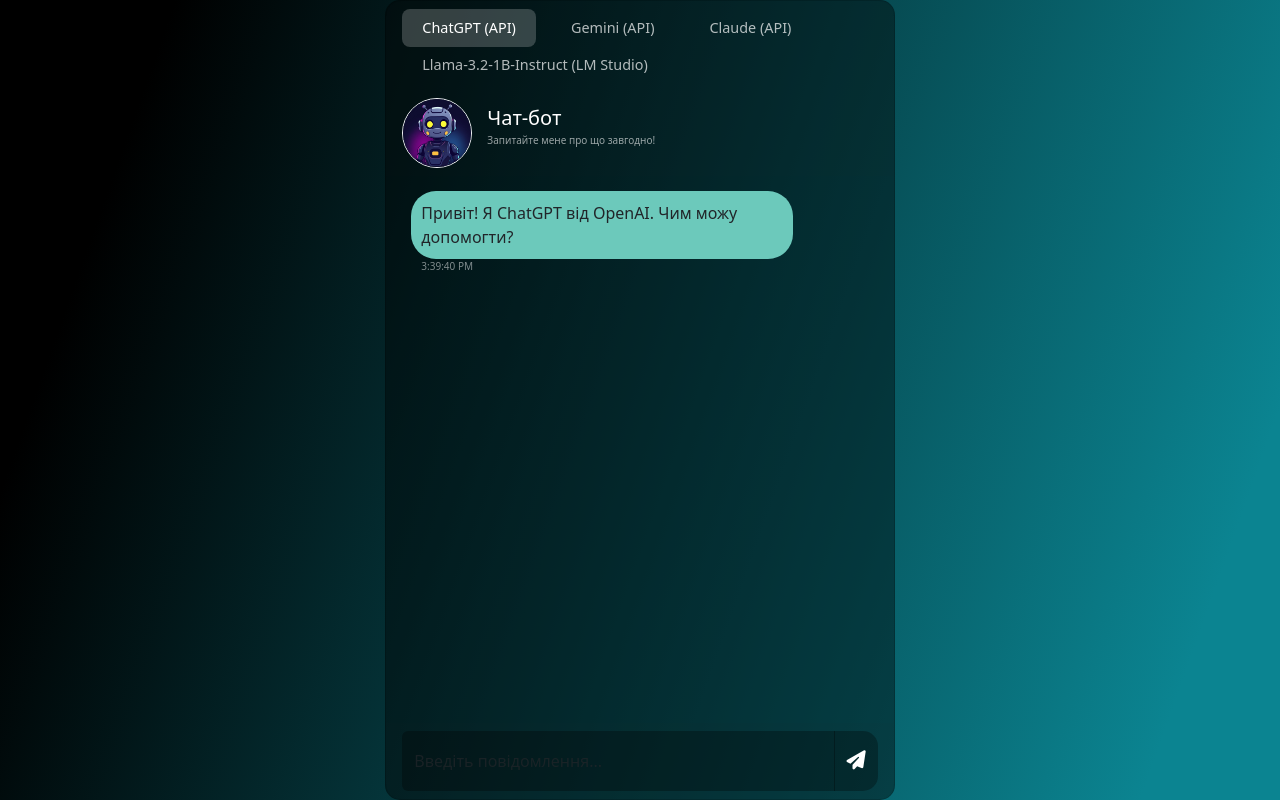
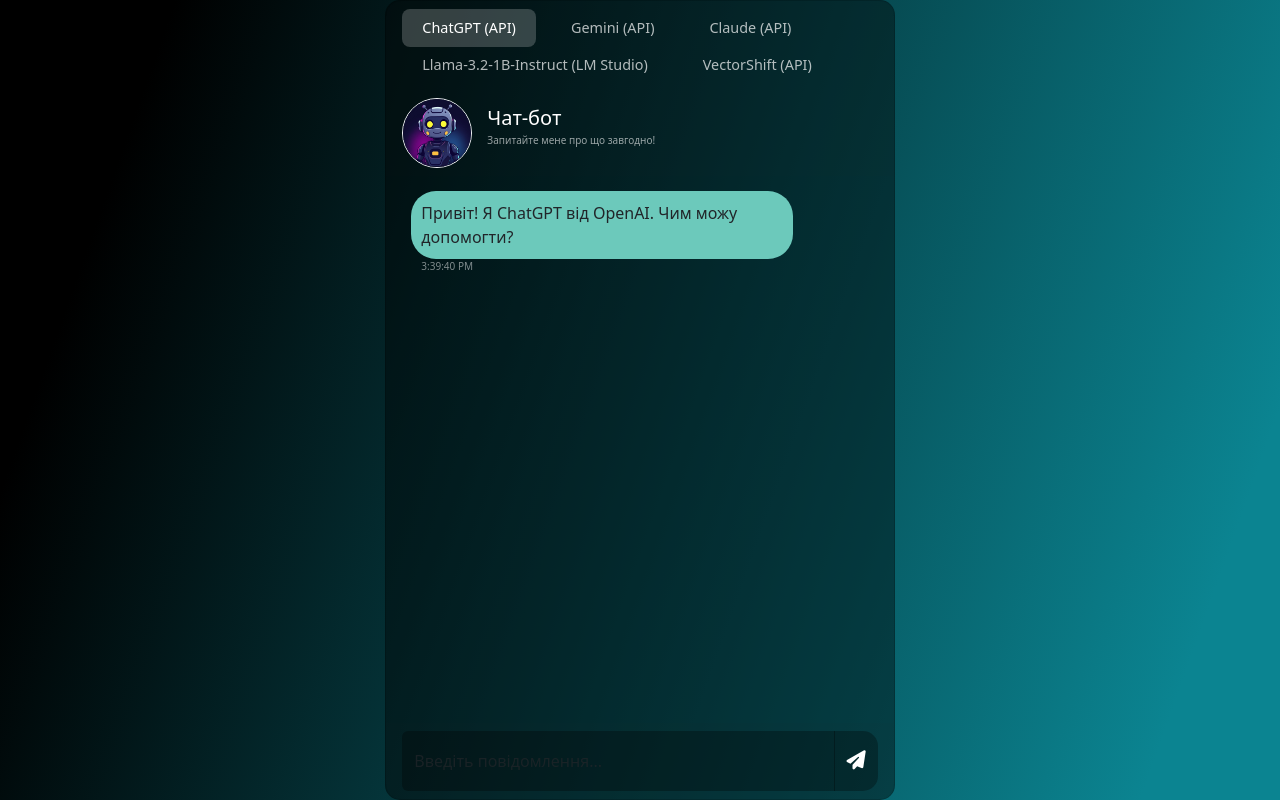
Before and after one commit to JekaX/diploma-project, a Flask app: page / in a window 1280 px wide. Run offline with Flask 3, Linux system fonts and the light colour scheme; some libraries are stand-ins or nearby versions.

Commit message:
add vectorshift.ai integration

```diff
--- a/app.py
+++ b/app.py
@@ -2,6 +2,8 @@
 from openai import OpenAI
 import google.generativeai as genai
 import anthropic
+import requests
+import json
 
 app = Flask(__name__)
 
@@ -10,14 +12,16 @@
     'openai': [],
     'google': [],
     'anthropic': [],
-    'lmstudio': []
+    'lmstudio': [],
+    'vectorshift': []
 }
 
 models = {
     'openai': 'gpt-3.5-turbo',
     'google': 'gemini-1.5-flash',
     'anthropic': 'claude-3-5-sonnet-20241022',
-    'lmstudio': 'hugging-quants/Llama-3.2-1B-Instruct-Q8_0-GGUF'
+    'lmstudio': 'hugging-quants/Llama-3.2-1B-Instruct-Q8_0-GGUF',
+    'vectorshift': 'Vectorshift Demo'
 }
 
 MAX_TOKENS = 4000
@@ -30,6 +34,10 @@
 # Конфігурація Google Gemini
 genai.configure(api_key="your-google-api-key")
 google_model = genai.GenerativeModel(models['google'])
+
+# Конфігурація VectorShift
+VECTORSHIFT_API_KEY = "your_vectorshift_api_key"
+VECTORSHIFT_URL = "https://api.vectorshift.ai/api/pipelines/run"
 
 
 def trim_history(history, max_tokens, prompt_tokens):
@@ -93,6 +101,24 @@
             model_response = completion.choices[0].message.content
             prompt_tokens = completion.usage.prompt_tokens
 
+        elif provider == 'vectorshift':
+            # Конвертуємо історію в формат, зрозумілий для VectorShift
+            vectorshift_message = "\n".join([msg["content"] for msg in history])
+            data = {
+                "inputs": json.dumps({
+                    "input": vectorshift_message
+                }),
+                "pipeline_name": models['vectorshift'],
+                "username": "test_demo",
+            }
+            headers = {
+                "Api-Key": VECTORSHIFT_API_KEY,
+            }
+            response = requests.post(VECTORSHIFT_URL, headers=headers, data=data)
+            response_json = response.json()
+            model_response = response_json.get("output", "Немає відповіді")
+            prompt_tokens = len(vectorshift_message.split())  # Приблизна оцінка токенів
+
         # Обрізаємо історію, якщо вона перевищує ліміт токенів
         trim_history(history, MAX_TOKENS, prompt_tokens)
 
--- a/static/script.js
+++ b/static/script.js
@@ -1,18 +1,14 @@
-// Змінна для відстеження історії повідомлень для кожної моделі
 let chatHistories = {
     'chatgpt': [],
     'gemini': [],
     'claude': [],
     'lmstudio': [],
+    'vectorshift': [],
 };
 
-// Поточна вибрана модель
 let currentProvider = 'chatgpt';
-
-// Змінна для відстеження стану очікування відповіді від моделі
 let isWaitingForResponse = false;
 
-// Функція для додавання повідомлення до історії та відображення його
 function addMessage(message, isUser = false, provider = currentProvider) {
     const messageData = {
         message: message,
@@ -24,7 +20,6 @@
     displayMessage(messageData);
 }
 
-// Функція для відображення повідомлення на екрані
 function displayMessage(messageData) {
     const messageContainer = $('<div>').addClass('d-flex mb-4 ' + (messageData.isUser ? 'justify-content-end' : 'justify-content-start'));
     const messageContent = $('<div>').addClass(messageData.isUser ? 'msg_container_send' : 'msg_container').text(messageData.message);
@@ -37,7 +32,6 @@
     $('#messageFormeight').scrollTop($('#messageFormeight')[0].scrollHeight);
 }
 
-// Функція для відображення історії повідомлень для обраної моделі
 function displayChatHistory(provider) {
     $('#messageFormeight').empty();
     chatHistories[provider].forEach(messageData => {
@@ -46,20 +40,18 @@
     $('#messageFormeight').scrollTop($('#messageFormeight')[0].scrollHeight);
 }
 
-// Привітальні повідомлення для кожної моделі
 const welcomeMessages = {
     'chatgpt': "Привіт! Я ChatGPT від OpenAI. Чим можу допомогти?",
     'gemini': "Привіт! Я Gemini від Google. Чим можу допомогти?",
     'claude': "Привіт! Я Claude від Anthropic. Чим можу допомогти?",
     'lmstudio': "Привіт! Я Llama-3.2-1B-Instruct від LM Studio. Чим можу допомогти?",
+    'vectorshift': "Привіт! Я VectorShift від VectorShift.ai. Чим можу допомогти?",  // Додаємо привітальне повідомлення для VectorShift
 };
 
-// Ініціалізація та обробка подій при завантаженні сторінки
 $(document).ready(function() {
-    // Обробка події перемикання вкладок
     $('a[data-bs-toggle="tab"]').on('shown.bs.tab', function (e) {
         if (isWaitingForResponse) {
-            e.preventDefault(); // Блокуємо перемикання вкладок під час очікування відповіді
+            e.preventDefault();
             return;
         }
 
@@ -76,7 +68,6 @@
         }
     });
 
-    // Відображення історії повідомлень для початкової моделі
     if (chatHistories['chatgpt'].length === 0) {
         addMessage(welcomeMessages['chatgpt']);
     } else {
@@ -84,10 +75,8 @@
     }
 });
 
-// Обробка події натискання кнопки відправки повідомлення
 $('#send-btn').click(sendMessage);
 
-// Обробка події натискання клавіші Enter у полі введення повідомлення
 $('#message').keypress(function(e) {
     if(e.which == 13 && !e.shiftKey) {
         sendMessage();
@@ -95,10 +84,9 @@
     }
 });
 
-// Функція для відправки повідомлення
 function sendMessage() {
     if (isWaitingForResponse) {
-        return; // Блокуємо відправку повідомлення під час очікування відповіді
+        return;
     }
 
     const message = $('#message').val().trim();
@@ -106,8 +94,8 @@
     if(message) {
         addMessage(message, true);
 
-        isWaitingForResponse = true; // Встановлюємо стан очікування відповіді
-        disableTabsAndSendButton(); // Вимикаємо вкладки та кнопку відправки
+        isWaitingForResponse = true;
+        disableTabsAndSendButton();
 
         $.ajax({
             url: `/get/${currentProvider}`,
@@ -115,13 +103,13 @@
             data: {msg: message},
             success: function(response) {
                 addMessage(response.response);
-                isWaitingForResponse = false; // Знімаємо стан очікування відповіді
-                enableTabsAndSendButton(); // Вмикаємо вкладки та кнопку відправки
+                isWaitingForResponse = false;
+                enableTabsAndSendButton();
             },
             error: function() {
                 addMessage("Вибачте, сталася помилка. Спробуйте ще раз пізніше.", false);
-                isWaitingForResponse = false; // Знімаємо стан очікування відповіді
-                enableTabsAndSendButton(); // Вмикаємо вкладки та кнопку відправки
+                isWaitingForResponse = false;
+                enableTabsAndSendButton();
             }
         });
 
@@ -129,14 +117,12 @@
     }
 }
 
-// Функція для вимкнення вкладок та кнопки відправки
 function disableTabsAndSendButton() {
     $('a[data-bs-toggle="tab"]').addClass('disabled-tab');
     $('#send-btn').addClass('disabled-btn');
     $('#message').prop('disabled', true);
 }
 
-// Функція для ввімкнення вкладок та кнопки відправки
 function enableTabsAndSendButton() {
     $('a[data-bs-toggle="tab"]').removeClass('disabled-tab');
     $('#send-btn').removeClass('disabled-btn');
--- a/templates/chat.html
+++ b/templates/chat.html
@@ -34,6 +34,10 @@
                             <a class="nav-link" id="lmstudio-tab" data-bs-toggle="tab" href="#lmstudio" role="tab">Llama-3.2-1B-Instruct
                                 (LM Studio)</a>
                         </li>
+                        <li class="nav-item">
+                            <a class="nav-link" id="vectorshift-tab" data-bs-toggle="tab" href="#vectorshift"
+                               role="tab">VectorShift (API)</a>
+                        </li>
                     </ul>
                     <div class="d-flex align-items-center mt-3">
                         <div class="img_cont">
```
